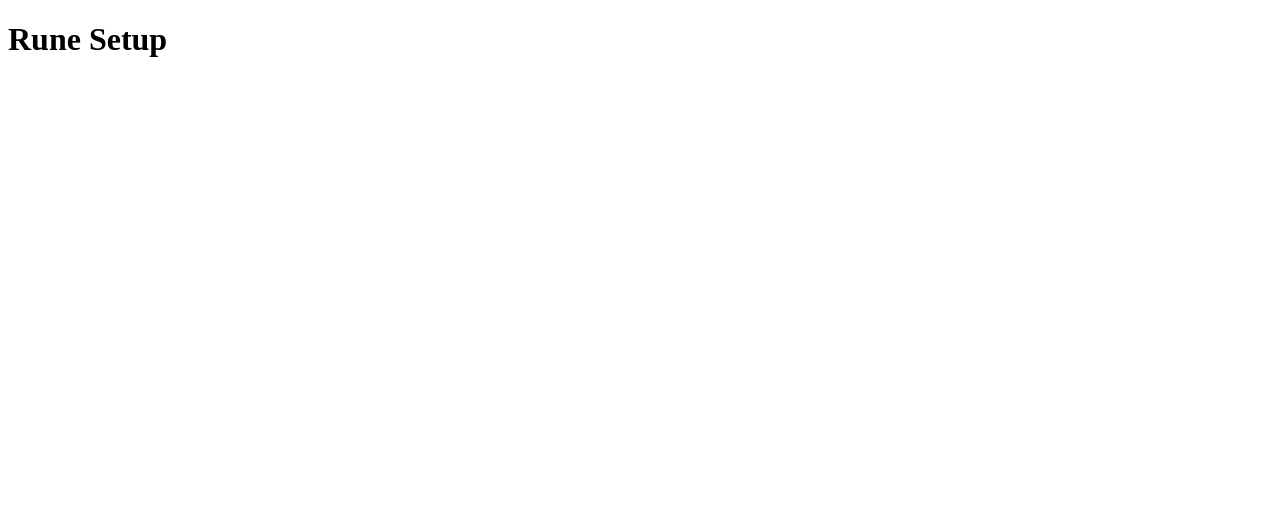
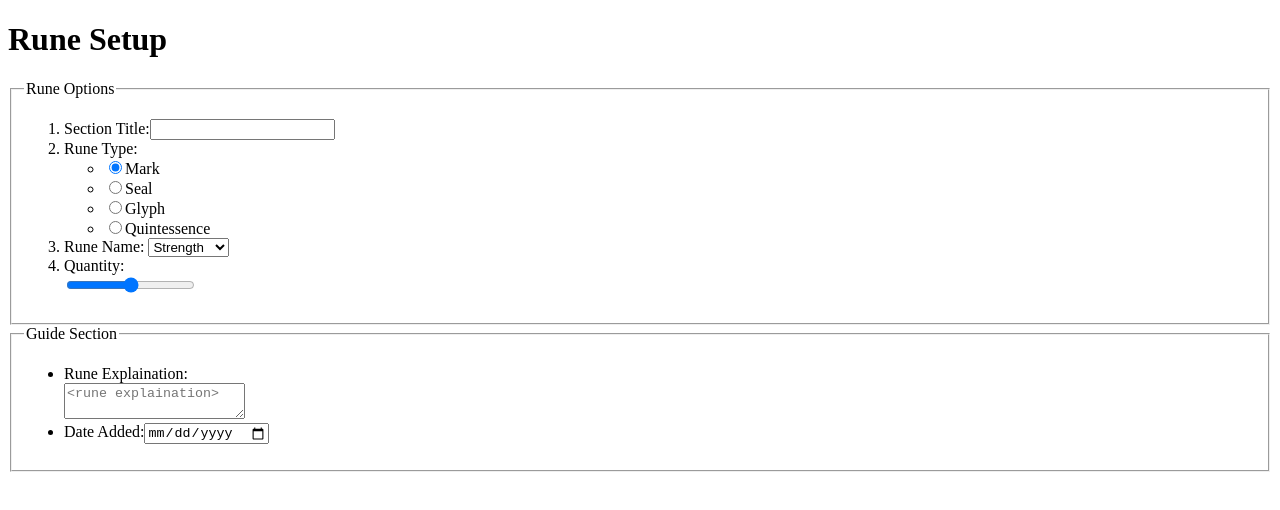
Before and after one commit to recarlin/LoL_Guide_Builder, a plain HTML site: page additem.html in a window 1280 px wide. Drawn offline with Linux system fonts and the light colour scheme.

Commit message:
Almost finished additem
About finished with the add item page.

```diff
--- a/additem.html
+++ b/additem.html
@@ -6,11 +6,38 @@
 		<meta name="keywords" content="League of Legends, guide, application" />
 		<meta name="robots" content="index, follow" />
 		<meta name="viewport" content="user-scalable=no, width=device-width" />
-		<title>League of Legends Guide Builder</title>
+		<title>League of Legends Guide Builder - Rune Setup</title>
 	</head>
 	<body>
-		<div>
-			<h1>Rune Setup
-		</div>
+		<h1>Rune Setup</h1>
+		<form action="#" method="post">
+			<fieldset>
+				<legend>Rune Options</legend>
+				<ol>
+					<li><label for="sectitle">Section Title:</label><input type="text" id="sectitle"></li>
+					<li>Rune Type:</li>
+						<ul>
+
+							<li><input type="radio" checked value="Mark" id="mark" name="type"/><label for="mark">Mark</label></li>
+							<li><input type="radio" value="Seal" id="seal" name="type"/><label for="seal">Seal</label></li>
+							<li><input type="radio" value="Glyph" id="glyph" name="type"/><label for="glyph">Glyph</label></li>
+							<li><input type="radio" value="Quintessence" id="quint" name="type"/><label for="quint">Quintessence</label></li>
+						</ul>
+					<li><label for="rname">Rune Name:</label>
+						<select id="rname">
+							<option value="ad">Strength</option>
+							<option value="ap">Potency</option>
+							<option value="armor">Resilence</option>
+							<option value="mr">Warding</option>
+							<option value="hp">Fortitude</option>
+						</select></li>
+					<li><label for="quant">Quantity:</label><br/><input type="range" id="quant"></li>
+				</ol>
+			</fieldset>
+			<fieldset>
+				<legend>Guide Section</legend>
+				<ul>
+					<li><label for="explain">Rune Explaination:</label><br/><textarea id="explain" placeholder="&lt;rune explaination&gt;"></textarea></li>
+					<li><label for="date">Date Added:</label><input type="date"></li>
 	</body>
 </html>
```
